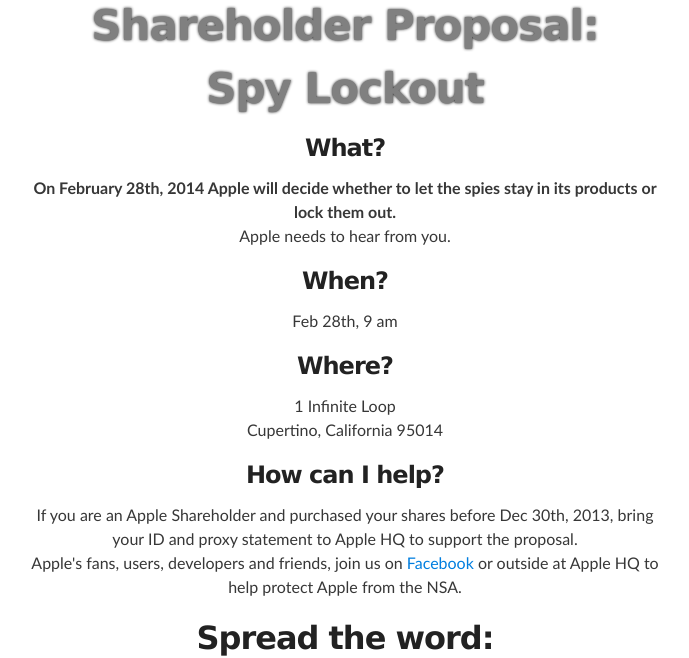
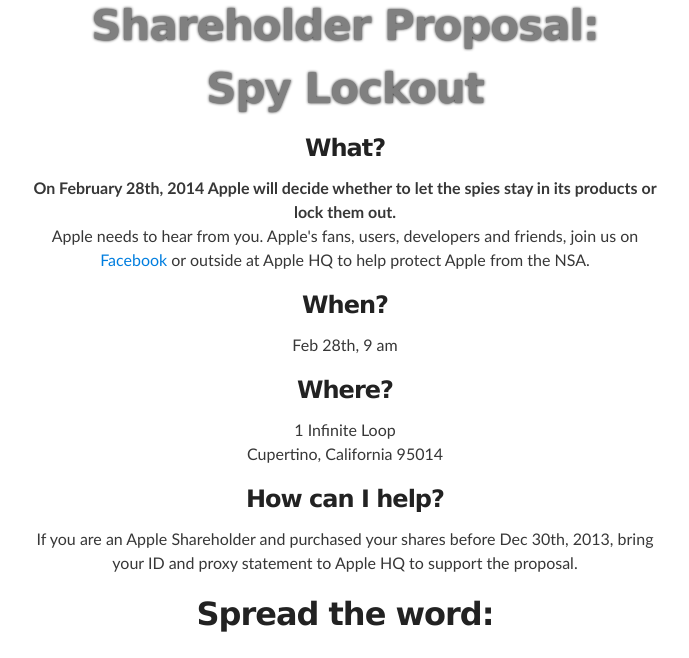
Before and after one commit to SpyLockout/spylockout, a plain HTML site: page index.html in a window 1280 px wide. Shown: the part 169-827 px from the top of the page, without its empty margins (295-984 px from the left). Drawn offline with Linux system fonts and the light colour scheme.

Commit message:
Moved the FB link stuff

```diff
--- a/index.html
+++ b/index.html
@@ -29,14 +29,14 @@
  <h1 id="project_title">Shareholder Proposal:<br/> Spy Lockout</h1>
 
   <h3> What? </h3>
-<p><strong> On February 28th, 2014 Apple will decide whether to let the spies stay in its products or lock them out.</strong> <br/> Apple needs to hear from you. </a> </p>
+<p><strong> On February 28th, 2014 Apple will decide whether to let the spies stay in its products or lock them out.</strong> <br/> Apple needs to hear from you. Apple's fans, users, developers and friends, join us on <a href="https://www.facebook.com/spylockout">Facebook</a> or outside at Apple HQ to help protect Apple from the NSA. </p>
 
 <h3> When? </h3>
 <p> Feb 28th, 9 am </p>
 <h3> Where? </h3>
 <p> 1 Infinite Loop <br/> Cupertino, California 95014</p>
 <h3> How can I help? </h3>
-<p> If you are an Apple Shareholder and purchased your shares before Dec 30th, 2013, bring your ID and proxy statement to Apple HQ to support the proposal. <br/> Apple's fans, users, developers and friends, join us on <a href="https://www.facebook.com/spylockout">Facebook</a> or outside at Apple HQ to help protect Apple from the NSA. </p>
+<p> If you are an Apple Shareholder and purchased your shares before Dec 30th, 2013, bring your ID and proxy statement to Apple HQ to support the proposal. </p>
 
                 <div id="share" class="social not-letter">
                     <h2 class="not-letter">Spread the word:</h2>
```
